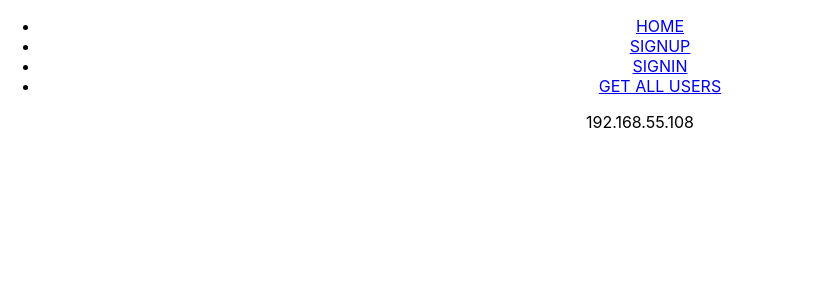
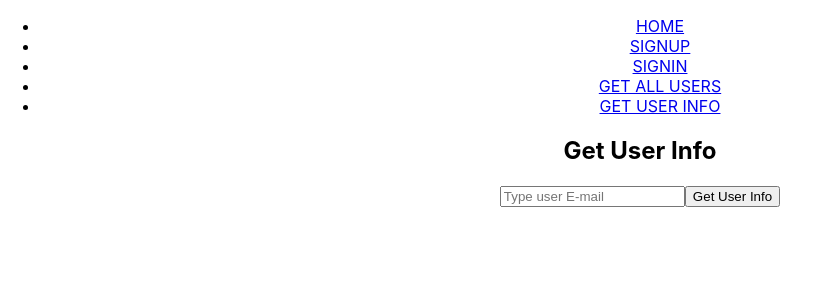
Before and after one commit to DmiE/queuing-system, a React (Create React App) app in the folder frontend/mgr-frontend/: page /getuserinfo in a window 1280 px wide. Shown: the top 300 px of the page, without its empty margins (0-820 px from the left). Built offline with nearby package versions, Linux system fonts and the light colour scheme.

Commit message:
change application structure

```diff
--- a/frontend/mgr-frontend/src/App.js
+++ b/frontend/mgr-frontend/src/App.js
@@ -1,6 +1,5 @@
 import React from 'react';
 import { BrowserRouter } from 'react-router-dom';
-import GetUser from './components/getUser/GetUser';
 
 import './App.css';
 import NavBar from './components/navBar/navBar';
@@ -12,7 +11,6 @@ function App() {
       <div className="App">
         <NavBar></NavBar>
         <Main></Main>
-        <GetUser/>
       </div>
     </BrowserRouter>
   );
--- a/frontend/mgr-frontend/src/components/getUser/GetUser.js
+++ /dev/null
@@ -1,20 +0,0 @@
-import React from 'react';
-import { connect } from 'react-redux';
-
-const getUser = (props) => {
-    return (
-        <div>
-            {props.authorizationToken}
-            {props.ipAddr}
-        </div>
-    );
-}
-
-const mapStateToProps = state => {
-    return {
-        authorizationToken: state.authToken,
-        ipAddr: state.ipAddr
-    };
-};
-
-export default connect(mapStateToProps)(getUser);
--- a/frontend/mgr-frontend/src/components/navBar/navBar.js
+++ b/frontend/mgr-frontend/src/components/navBar/navBar.js
@@ -10,6 +10,7 @@ const navBar = () => {
                     <li><Link to="/signup">SIGNUP</Link></li>
                     <li><Link to="/signin">SIGNIN</Link></li>
                     <li><Link to="/getallusers">GET ALL USERS</Link></li>
+                    <li><Link to="/getuserinfo">GET USER INFO</Link></li>
                 </ul>
             </nav>
         </header>
--- a/frontend/mgr-frontend/src/containers/Main/Main.js
+++ b/frontend/mgr-frontend/src/containers/Main/Main.js
@@ -1,9 +1,10 @@
 import React, { Component } from 'react';
 import { Route } from 'react-router-dom';
 
-import SignUp from '../SignUp/SignUp'
-import SignIn from '../SignIn/SignIn'
-import GetAllUsers from '../../components/getAllUsers/GetAllUsers'
+import SignUp from '../SignUp/SignUp';
+import SignIn from '../SignIn/SignIn';
+import GetAllUsers from '../getAllUsers/GetAllUsers';
+import GetUser from '../getUser/GetUser';
 
 class Main extends Component {
     render () {
@@ -12,6 +13,7 @@ class Main extends Component {
                 <Route path="/signup" exact component={SignUp}/>
                 <Route path="/signin" exact component={SignIn}/>
                 <Route path="/getallusers" exact component={GetAllUsers}/>
+                <Route path="/getuserinfo" exact component={GetUser}/>
             </section>
         )
     }
--- a/frontend/mgr-frontend/src/containers/SignUp/SignUp.js
+++ b/frontend/mgr-frontend/src/containers/SignUp/SignUp.js
@@ -1,8 +1,8 @@
 import React, { Component } from 'react';
 import { connect } from 'react-redux';
+import axios from 'axios';
 
 import './SignUp.css';
-import axios from 'axios';
 import Input from '../../components/input/Input';
 
 class SignUp extends Component {
--- /dev/null
+++ b/frontend/mgr-frontend/src/containers/getUser/GetUser.js
@@ -0,0 +1,60 @@
+import React, { Component } from 'react';
+import { connect } from 'react-redux';
+import axios from 'axios';
+
+class getUser extends Component {
+
+    state = {
+        user: {
+            id: null,
+            firstName: "",
+            lastName: "",
+            email: ""
+        },
+        email: ""
+    }
+
+
+    getUserHandler = (event) => {
+        event.preventDefault();
+        axios.get('http://' + this.props.ipAddr + ':5000/api/user/' + this.state.email, { headers: { Authorization: this.props.authorizationToken } })
+            .then((response) => {
+                const newUser = {...this.state.user}
+                newUser.email = response.data.email
+                newUser.firstName = response.data.firstName
+                newUser.lastName = response.data.lastName
+                newUser.id = response.data.id
+                this.setState({ user: newUser });
+            })
+    }
+
+    changeHandler = (event) => {
+        const searchingUser = event.target.value
+        this.setState({email: searchingUser})
+    }
+
+    render() {
+        return (
+            <div>
+                <h1>Get User Info</h1>
+                <form onSubmit={this.getUserHandler}>
+                    <input type="email" id="getUserEmail" placeholder="Type user E-mail" onChange={this.changeHandler} />
+                    <button type='submit'>Get User Info</button>
+                </form>
+                {this.state.user.firstName}
+                {/* TUTAJ MOZNA DODAC OBIEKT KTORY PRZED WYSLANIEM GETA BEDZIE FORMEM A PO BEDZIE WYNIKIEMY MOZNA WROCIC PO KLIKNIECIU PRZYCISKU BACK */}
+            </div>
+        );
+    }
+}
+
+
+
+const mapStateToProps = state => {
+    return {
+        authorizationToken: state.authToken,
+        ipAddr: state.ipAddr
+    };
+};
+
+export default connect(mapStateToProps)(getUser);
--- a/frontend/mgr-frontend/src/store/reducer.js
+++ b/frontend/mgr-frontend/src/store/reducer.js
@@ -1,6 +1,6 @@
 const initialState = {
     authToken: "",
-    ipAddr: '192.168.55.108'
+    ipAddr: '192.168.55.107'
 }
 
 const reducer = (state = initialState, action) => {
```
Also changed, not shown: frontend/mgr-frontend/src/containers/getAllUsers/GetAllUsers.js (renamed from frontend/mgr-frontend/src/components/getAllUsers/GetAllUsers.js).
